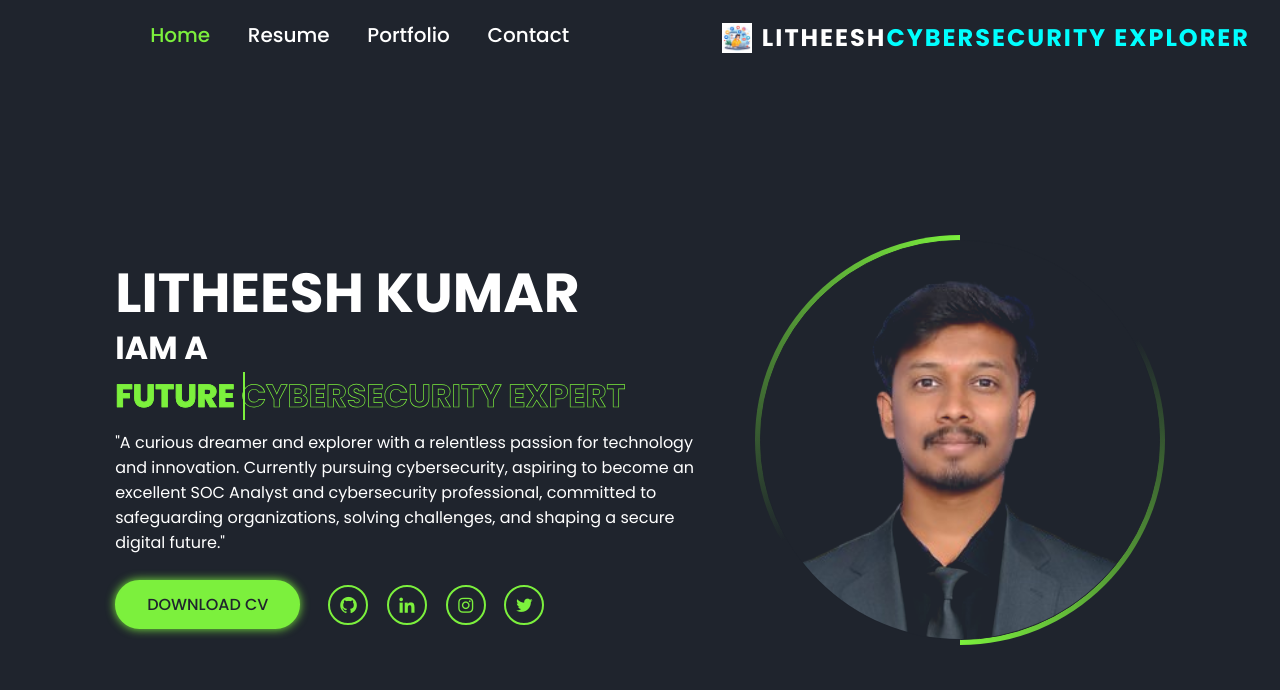
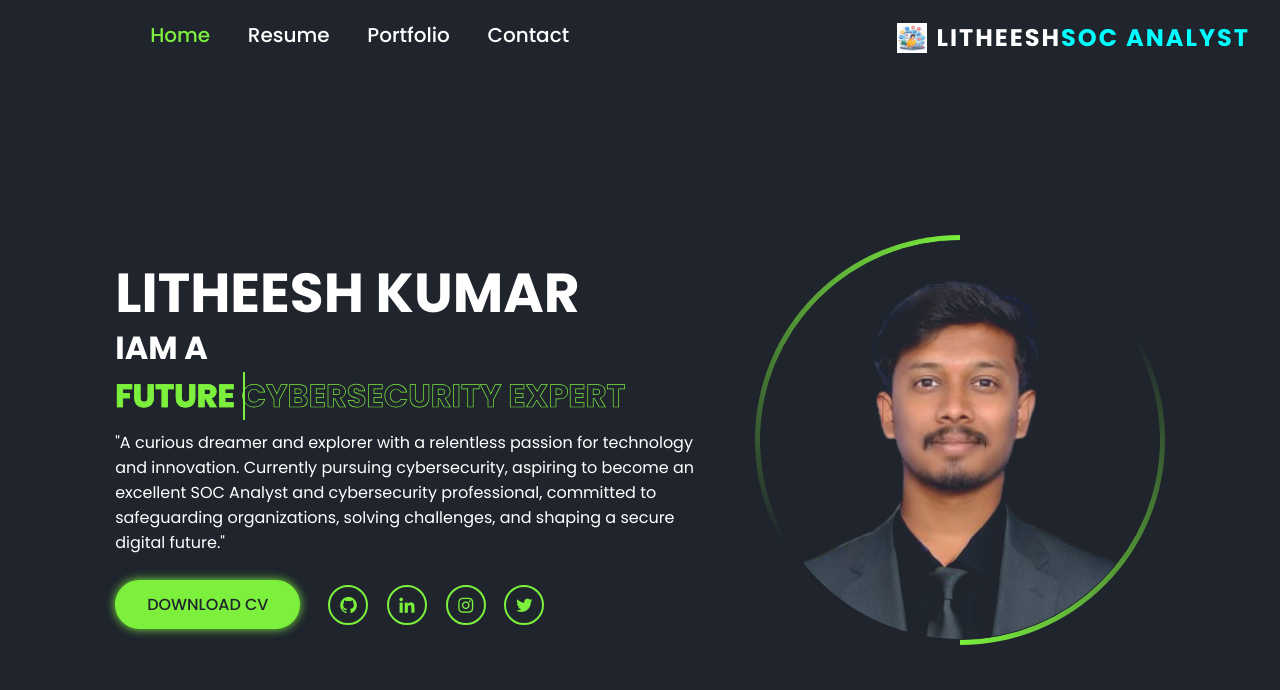
Before and after one commit to litheesh-chinna/litheesh-chinna.github.io, a plain HTML site: page index.html in a window 1280 px wide. Drawn offline with nearby package versions, Linux system fonts and the light colour scheme.

Commit message:
Updated portfolio design/content

```diff
--- a/index.html
+++ b/index.html
@@ -17,7 +17,7 @@
     <header class="active">
         <a href="#" class="logo" style="font-family: 'Poppins', sans-serif; font-size: 24px; font-weight: bold; text-decoration: none; position: absolute; top: 20px; right: 30px; display: flex; align-items: center; letter-spacing: 2px; text-transform: uppercase; transition: all 0.3s ease-in-out;" onmouseover="this.style.transform='scale(1.1)'; this.style.textShadow='2px 2px 10px rgba(255, 71, 87, 0.5)'" onmouseout="this.style.transform='scale(1)'; this.style.textShadow='none'">
             <img src="./Logoo.png" alt="Logo" style="width: 30px; height: 30px; margin-right: 10px;">
-            <span style="color: #FFFFFF;">LITHEESH</span><span style="color: #00FFFF;">CYBERSECURITY EXPLORER</span>
+            <span style="color: #FFFFFF;">LITHEESH</span><span style="color: #00FFFF;">SOC ANALYST</span>
         </a>
 
 
```
